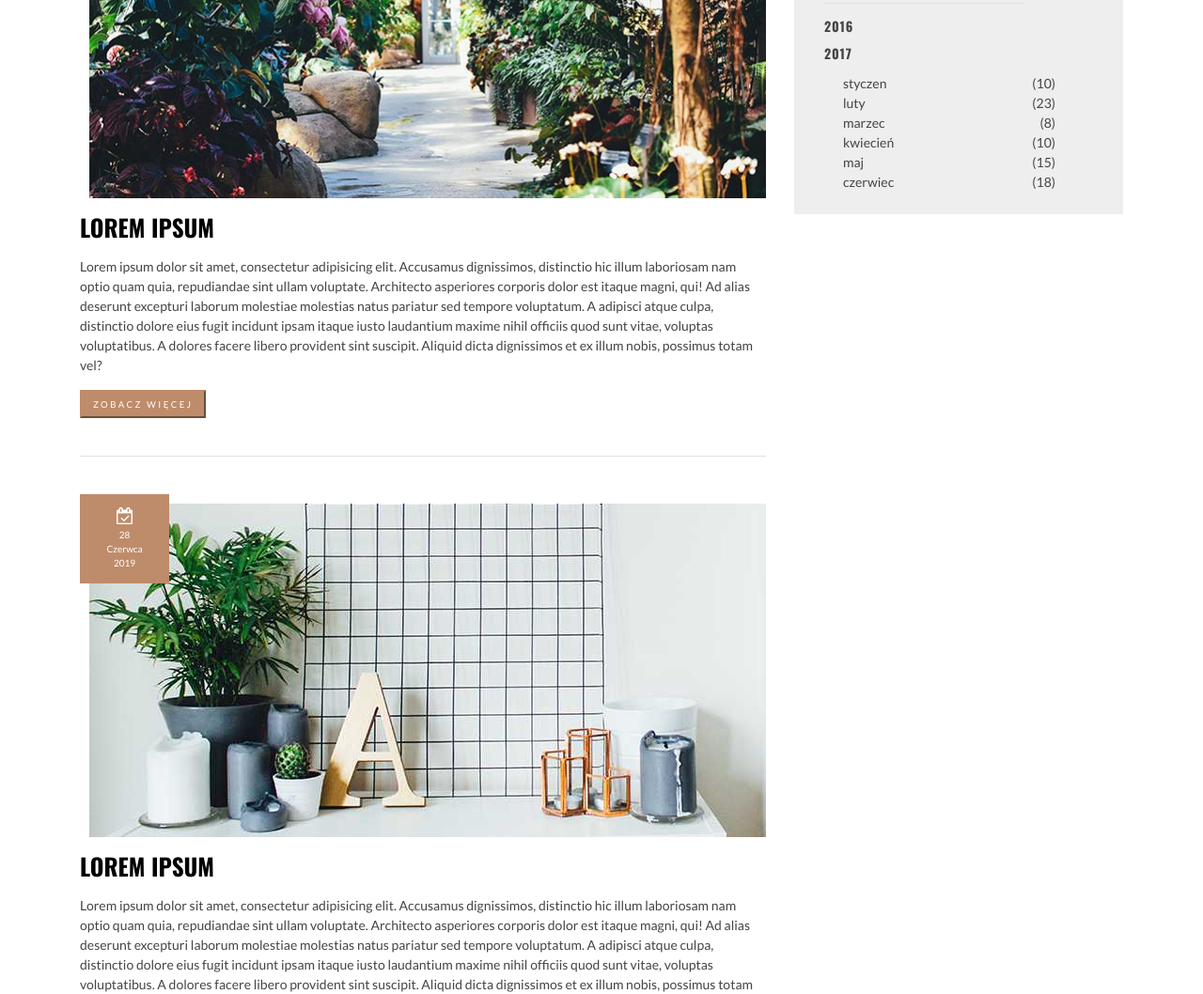
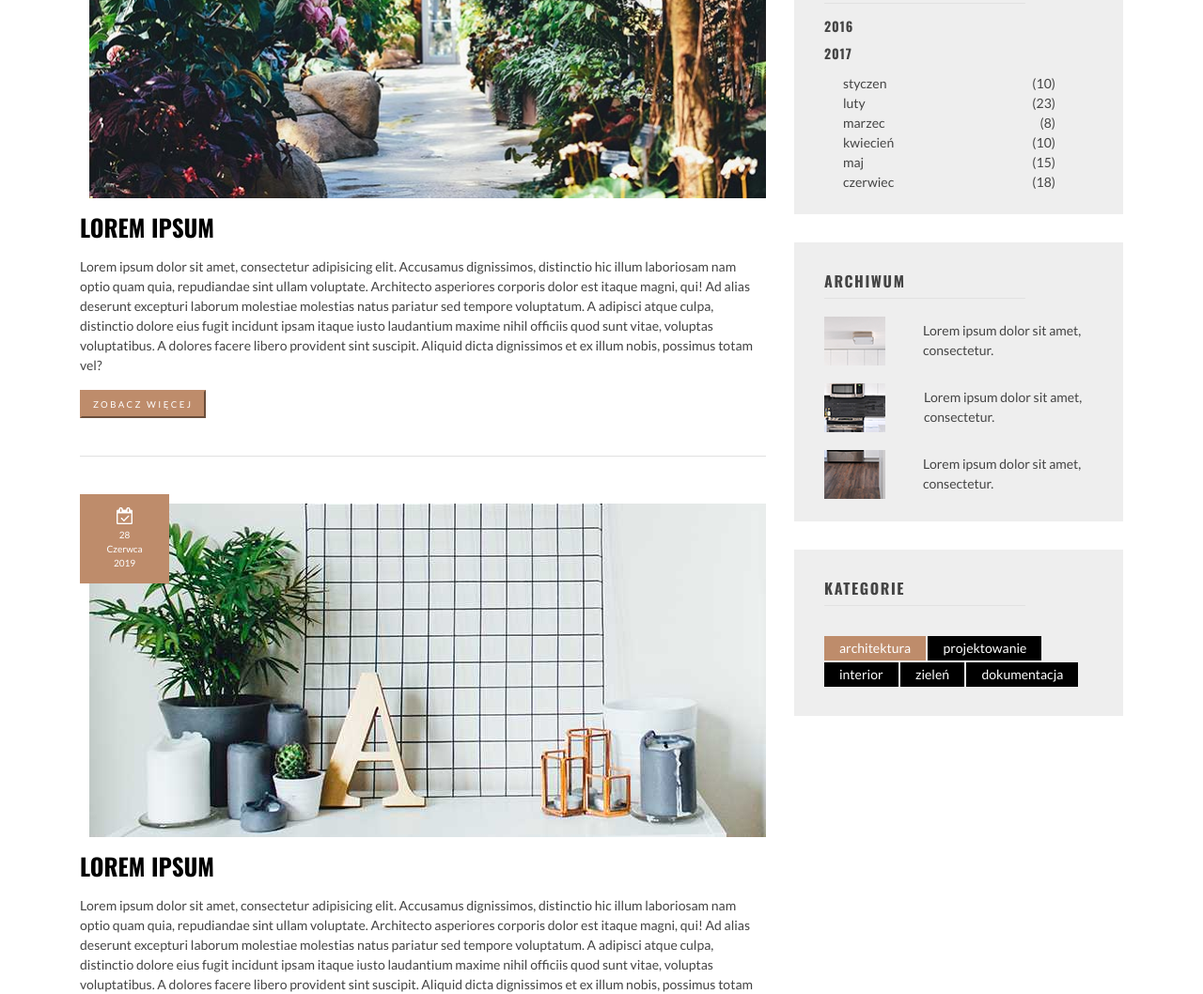
Before and after one commit to mstankiewicz1/Bootstrap-Praktyczny-Projekt, a website: page post-list.html in a window 1280 px wide. Shown: the part 841-1899 px from the top of the page at 94% size. Drawn offline with nearby package versions, Linux system fonts and the light colour scheme.

Commit message:
Postepy 30.06.19r godz 22:03

```diff
--- a/post-list.html
+++ b/post-list.html
@@ -162,6 +162,44 @@
                             </ul>
                         </div>
                     </div>
+                    <!--widget popuarne wpisy -->
+                    <div class="sk-post-widget">
+                        <h4 class="text-uppercase sk-post-widget-header">Archiwum</h4>
+                        <div class="w-75 sk-hr"></div>
+                        <div class="sk-post-widget-popular">
+                            <div class="media sk-post-widget-popular-item">
+                                <img class="sk-post-widget-popular-img" src="images/posts/post-mini-1.png" alt="popularny wpis">
+                                <div class="media-body">
+                                    <a class="mt-1 d-inline-block sk-post-widget-link" href="#">Lorem ipsum dolor sit amet, consectetur.</a>
+                                </div>
+                            </div>
+                            <div class="media sk-post-widget-popular-item">
+                                <img class="sk-post-widget-popular-img" src="images/posts/post-mini-2.png" alt="popularny wpis">
+                                <div class="media-body">
+                                    <a class="mt-1 d-inline-block sk-post-widget-link" href="#">Lorem ipsum dolor sit amet, consectetur.</a>
+                                </div>
+                            </div>
+                            <div class="media mb-2 sk-post-widget-popular-item">
+                                <img class="sk-post-widget-popular-img" src="images/posts/post-mini-3.png" alt="popularny wpis">
+                                <div class="media-body">
+                                    <a class="mt-1 d-inline-block sk-post-widget-link" href="#">Lorem ipsum dolor sit amet, consectetur.</a>
+                                </div>
+                            </div>
+                        </div>
+                    </div>
+                    <!--widget kategorie-->
+                    <div class="sk-post-widget">
+                        <h4 class="text-uppercase sk-post-widget-header">Kategorie</h4>
+                        <div class="w-75 sk-hr"></div>
+                        <div class="d-flex flex-wrap justify-content-left sk-post-widget-categories">
+                            <a class="bg-primary text-white sk-post-widget-link sk-post-widget-categories-item" href="#">architektura</a>
+                            <a class="text-white sk-post-widget-link sk-post-widget-categories-item" href="#">projektowanie</a>
+                            <a class="text-white sk-post-widget-link sk-post-widget-categories-item" href="#">interior</a>
+                            <a class="text-white sk-post-widget-link sk-post-widget-categories-item" href="#">zieleń</a>
+                            <a class="text-white sk-post-widget-link sk-post-widget-categories-item" href="#">dokumentacja</a>
+                        </div>
+
+                    </div>
 
                 </div>
             </div>
--- a/source/custom/components/_post-widgets.scss
+++ b/source/custom/components/_post-widgets.scss
@@ -45,3 +45,25 @@
 .sk-post-archive-header {
   margin-bottom: .75rem;
 }
+
+//widget popularne wpisy
+.sk-post-widget-popular-item {
+  margin: 1.2rem 0;
+}
+
+.sk-post-widget-popular-img {
+  margin-right: 2.5rem;
+}
+
+//widget kategorie wpisów
+.sk-post-widget-categories {
+  padding: 2rem 0 .8rem;
+}
+
+.sk-post-widget-categories-item {
+  margin-bottom: .175rem;
+  margin-right: .15rem;
+  padding: .4em 1rem;
+  line-height: 1;
+  background-color: $sk-black;
+}
```
Also changed, not shown: style/style.css.
